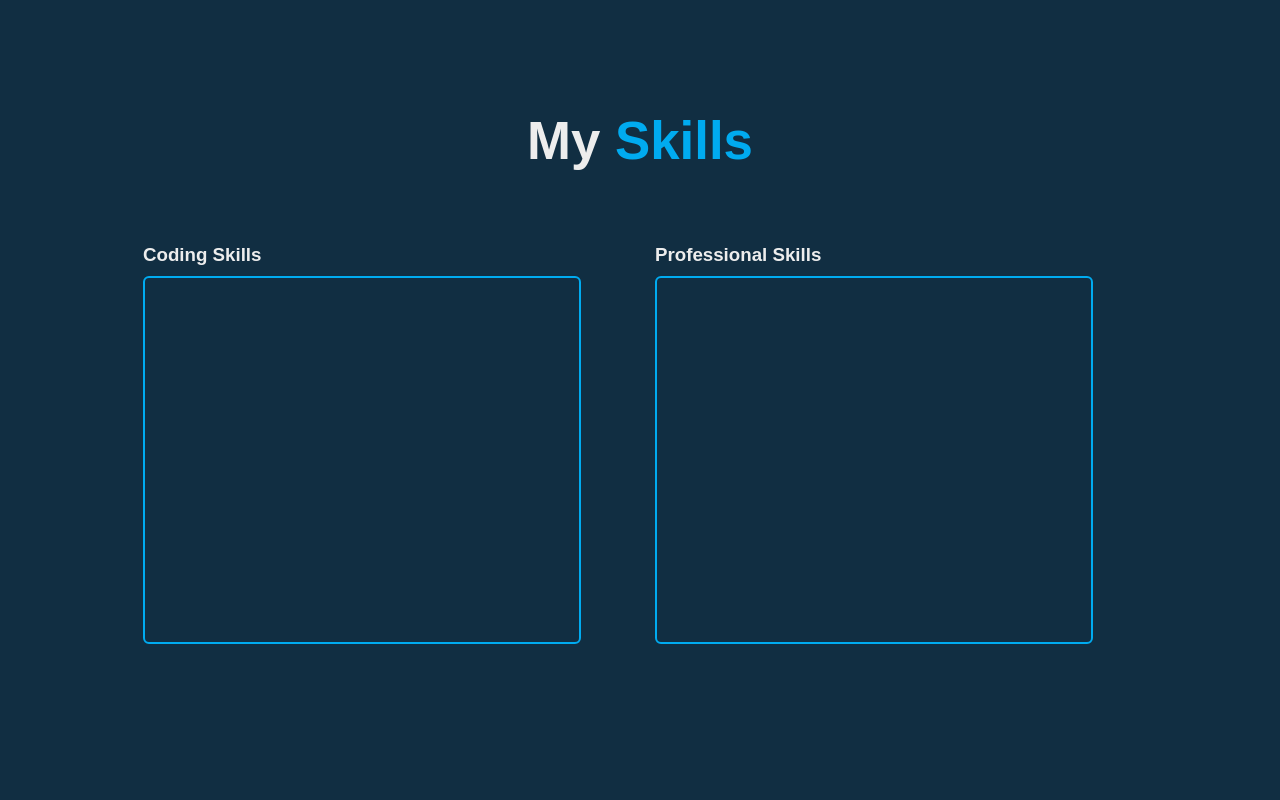
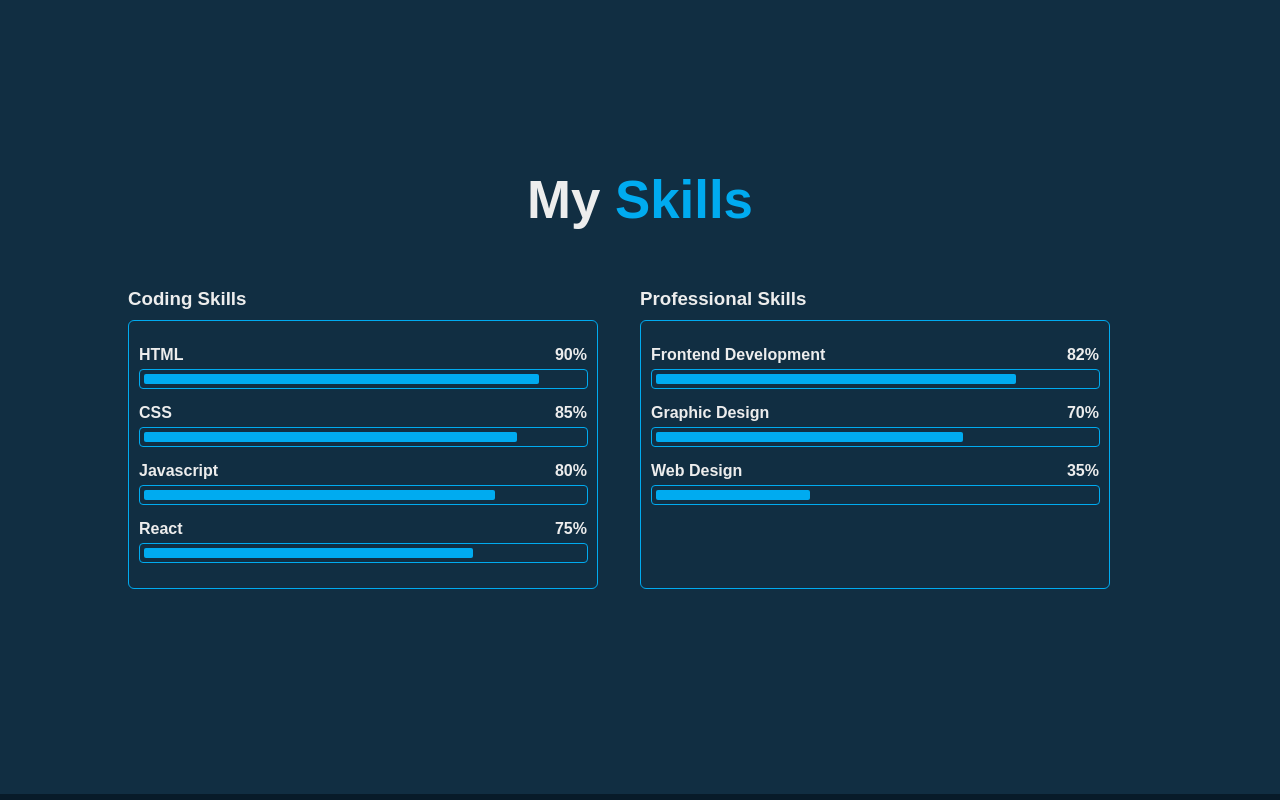
Before and after one commit to otiisaac199/webby-portfolio, a React (Vite) app: page / in a window 1280 px wide. Shown: the part 2225-3025 px from the top of the page. Built offline with nearby package versions, Linux system fonts and the light colour scheme.

Commit message:
added more styles to my Skill comp

```diff
--- /dev/null
+++ b/src/Components/ReuseableComp/ProgressBar.jsx
@@ -0,0 +1,15 @@
+const ProgressBar = ({ title, percent }) => {
+  return (
+    <div className="progress-bar-container">
+      <div className="progress-text-cont">
+        <h4>{title}</h4>
+        <h4>{percent}</h4>
+      </div>
+      <div className="progress-bar-cont">
+        <div className="progress-bar-content" style={{ width: percent }}></div>
+      </div>
+    </div>
+  );
+};
+
+export default ProgressBar;
--- a/src/Components/Skill.jsx
+++ b/src/Components/Skill.jsx
@@ -1,4 +1,5 @@
 import CompHeading from "./ReuseableComp/CompHeading";
+import ProgressBar from "./ReuseableComp/ProgressBar";
 
 const Skill = () => {
   return (
@@ -7,11 +8,20 @@ const Skill = () => {
       <div className="skill-cont">
         <div className="skill-cont1">
           <h3>Coding Skills</h3>
-          <div></div>
+          <div>
+            <ProgressBar title={"HTML"} percent={"90%"} />
+            <ProgressBar title={"CSS"} percent={"85%"} />
+            <ProgressBar title={"Javascript"} percent={"80%"} />
+            <ProgressBar title={"React"} percent={"75%"} />
+          </div>
         </div>
         <div className="skill-cont2">
           <h3>Professional Skills</h3>
-          <div></div>
+          <div>
+            <ProgressBar title={"Frontend Development"} percent={"82%"} />
+            <ProgressBar title={"Graphic Design"} percent={"70%"} />
+            <ProgressBar title={"Web Design"} percent={"35%"} />
+          </div>
         </div>
       </div>
     </div>
--- a/src/index.scss
+++ b/src/index.scss
@@ -286,7 +286,7 @@
       width: 90%;
       padding: 10px;
       border-radius: 6px;
-      border: 2px solid var(--color2);
+      border: 1px solid var(--color2);
       margin-bottom: 20px;
       cursor: pointer;
       z-index: 2;
@@ -337,10 +337,9 @@
 
     .skill-cont1,
     .skill-cont2 {
-      padding: 15px;
       width: 50%;
-      height: 400px;
-      margin-right: 3rem;
+      min-height: 200px;
+      margin-right: 4rem;
       display: flex;
       flex-direction: column;
 
@@ -348,16 +347,37 @@
         margin-bottom: 10px;
       }
     }
-    .skill-cont1 div,
-    .skill-cont2 div {
+    .skill-cont1 > div,
+    .skill-cont2 > div {
+      position: relative;
+      padding: 10px;
       width: 100%;
       height: 100%;
-      border: 2px solid var(--color2);
+      border: 1px solid var(--color2);
       border-radius: 6px;
+      overflow: hidden;
+      z-index: 1;
+      cursor: pointer;
     }
   }
+  .skill-cont1 > div:hover::before,
+  .skill-cont2 > div:hover::before {
+    width: 100%;
+  }
+
+  .skill-cont1 > div::before,
+  .skill-cont2 > div::before {
+    content: " ";
+    position: absolute;
+    top: 0;
+    left: 0;
+    width: 0;
+    height: 100%;
+    background-color: var(--background-color);
+    z-index: -1;
+    transition: 0.5s;
+  }
 }
-
 // END OF SKILL CONTAINER
 
 // ANIMATIONS
@@ -432,3 +452,30 @@ h1 {
   }
 }
 // END OF COMPHEADING JSX
+
+// PROGRESS BAR JSX
+.progress-bar-container {
+  margin: 15px 0;
+  .progress-text-cont {
+    display: flex;
+    justify-content: space-between;
+  }
+  .progress-bar-cont {
+    margin: 5px 0;
+    padding: 4px;
+    width: 98%;
+    height: 10px;
+    border: 1px solid var(--color2);
+    border-radius: 4px;
+    // display: flex;
+    // align-items: center;
+    // justify-content: start;
+
+    .progress-bar-content {
+      height: 100%;
+      // margin: 4px;
+      background-color: var(--color2);
+      border-radius: 2px;
+    }
+  }
+}
```
